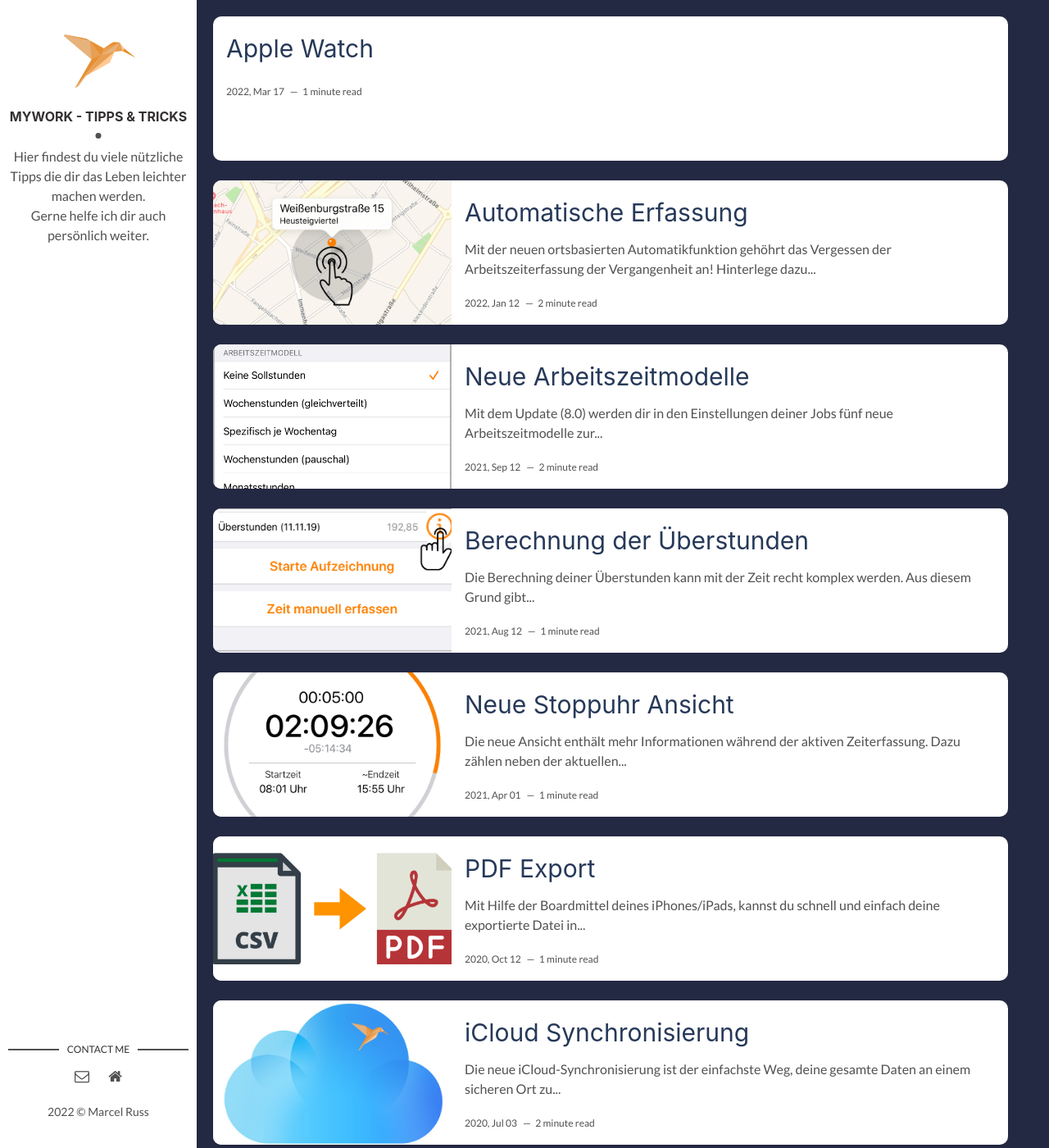
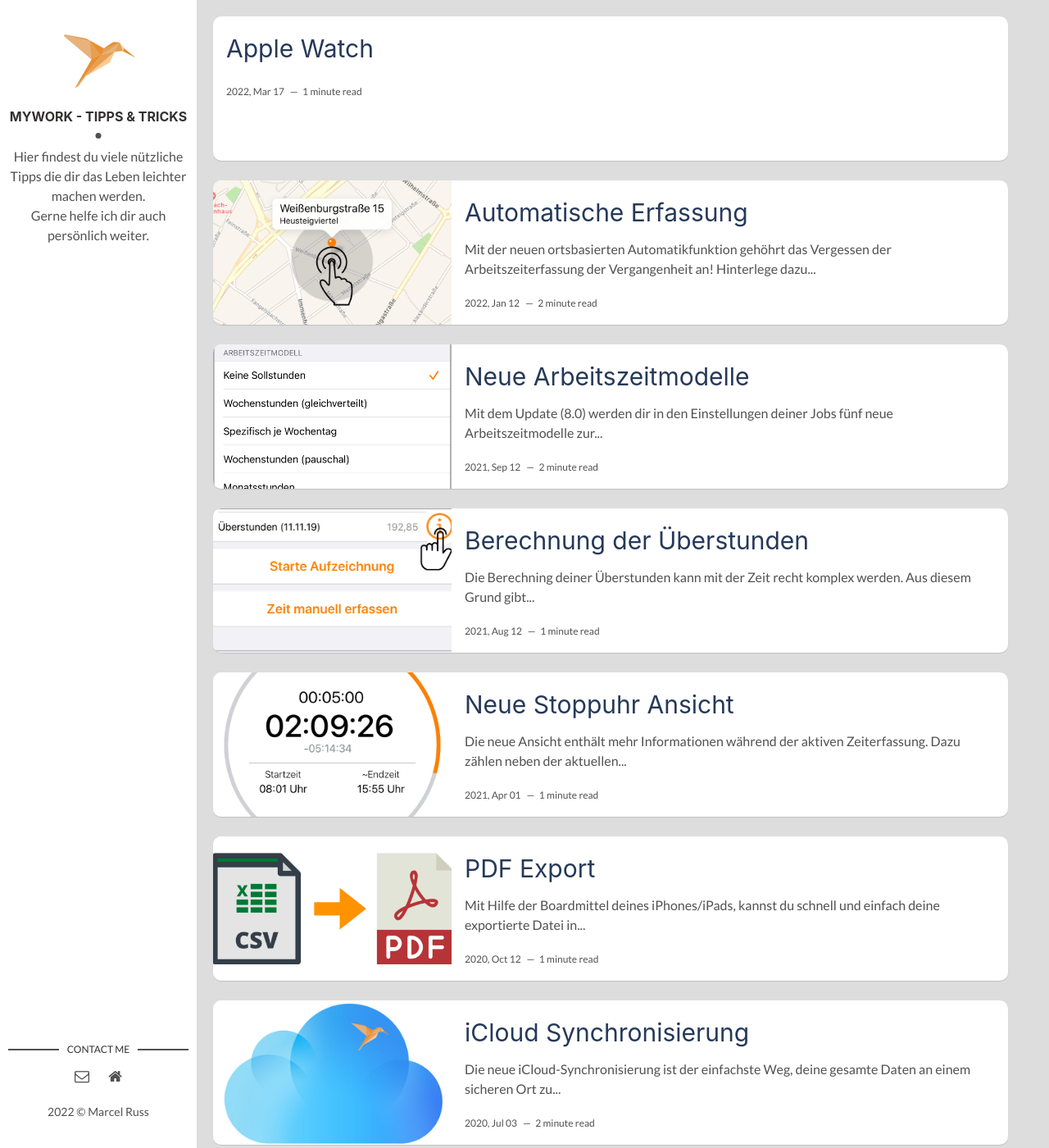
Before and after one commit to napit-apps/mywork-faq, a Jekyll site: the page built from index.html, in a window 1280 px wide and 1400 px high. Shown: the whole window at 82% size. Built offline with Jekyll 4.4.1, drawn with Linux system fonts in a browser that asks for light colours; the list of posts is cut into pages by our own code.

Commit message:
updated config

```diff
--- a/_config.yml
+++ b/_config.yml
@@ -3,7 +3,7 @@ description: # this means to ignore newlines until "baseurl:"
   Diese Seite sollte allen weiterhelfen, welche ihre Arbeitszeiterfassung optimieren und vereinfachen wollen.
 permalink: ':title/'
 baseurl: "" # the subpath of your site, e.g. /blog
-url: "" # the base hostname & protocol for your site, e.g. http://example.com
+url: # the base hostname & protocol for your site, e.g. http://example.com
 site-twitter: #if your site has a twitter account, enter it here
 
 # Author Settings
@@ -14,7 +14,7 @@ about-author: Hier findest du viele nützliche Tipps die dir das Leben leichter
 #social-facebook: # add your Facebook handle
 #social-github: napit-apps # add your Github handle
 #social-linkedin: # add your Linkedin handle
-social-email: sage.hallo@marcelruss.de # add your Email address
+social-email: sag.hallo@marcelruss.de # add your Email address
 social-page: https://marcelruss.de
 
 # Disqus
--- a/assets/css/main.css
+++ b/assets/css/main.css
@@ -775,7 +775,7 @@ html {
 body {
   font-family: 'Lato', sans-serif;
   color: #515151;
-  background-color: #242943;
+  background-color: #dddddd;
   margin: 0;
   -webkit-font-smoothing: antialiased;
   -moz-osx-font-smoothing: grayscale;
--- a/assets/css/scss/main.scss
+++ b/assets/css/scss/main.scss
@@ -13,7 +13,7 @@ html {
 body {
   font-family: 'Lato', sans-serif;
   color: $body-color;
-  background-color: #bebebe;
+  background-color: #dddddd;
   margin: 0;
   -webkit-font-smoothing: antialiased;
   -moz-osx-font-smoothing: grayscale;
```
Also changed, not shown: 4 other files.
